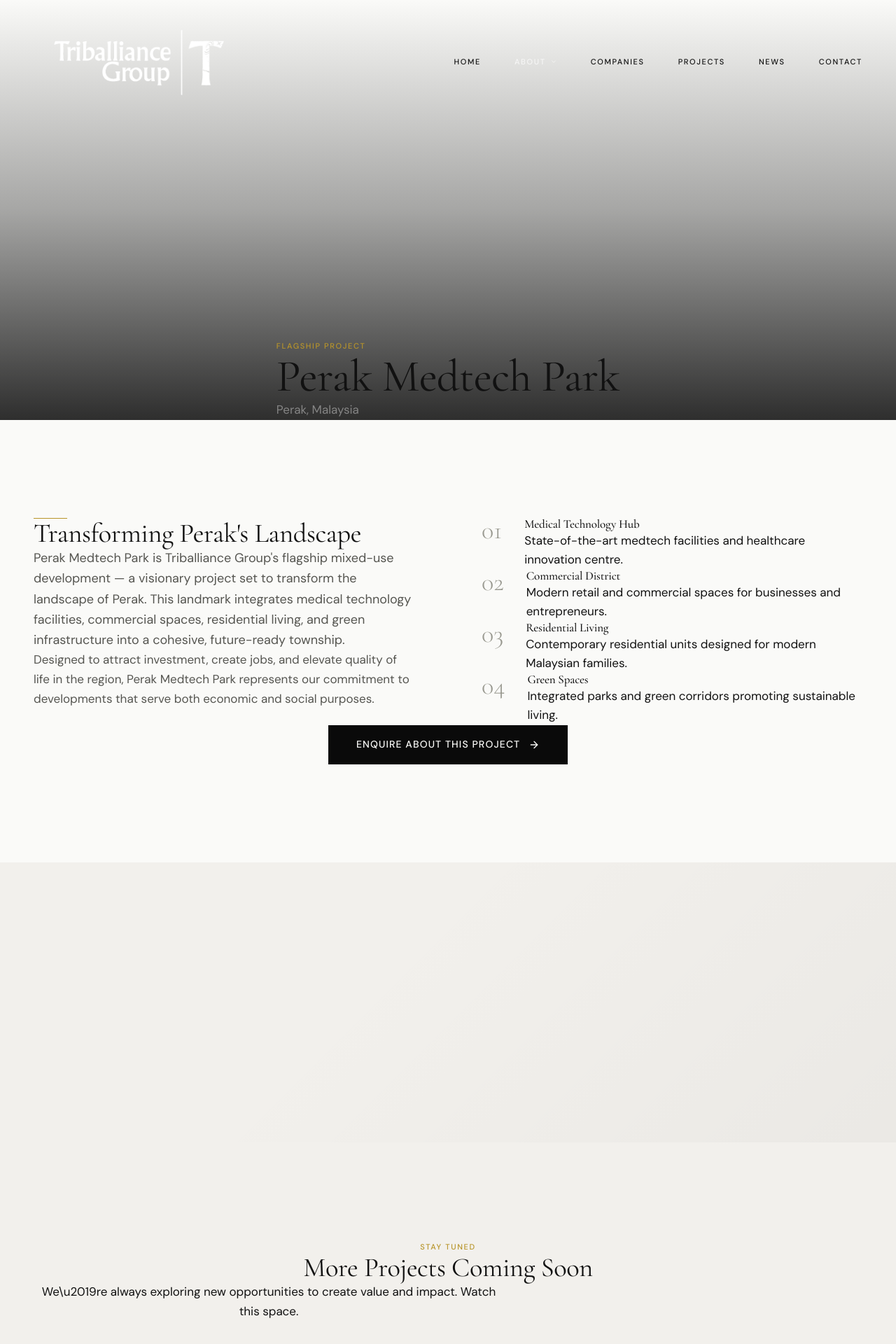
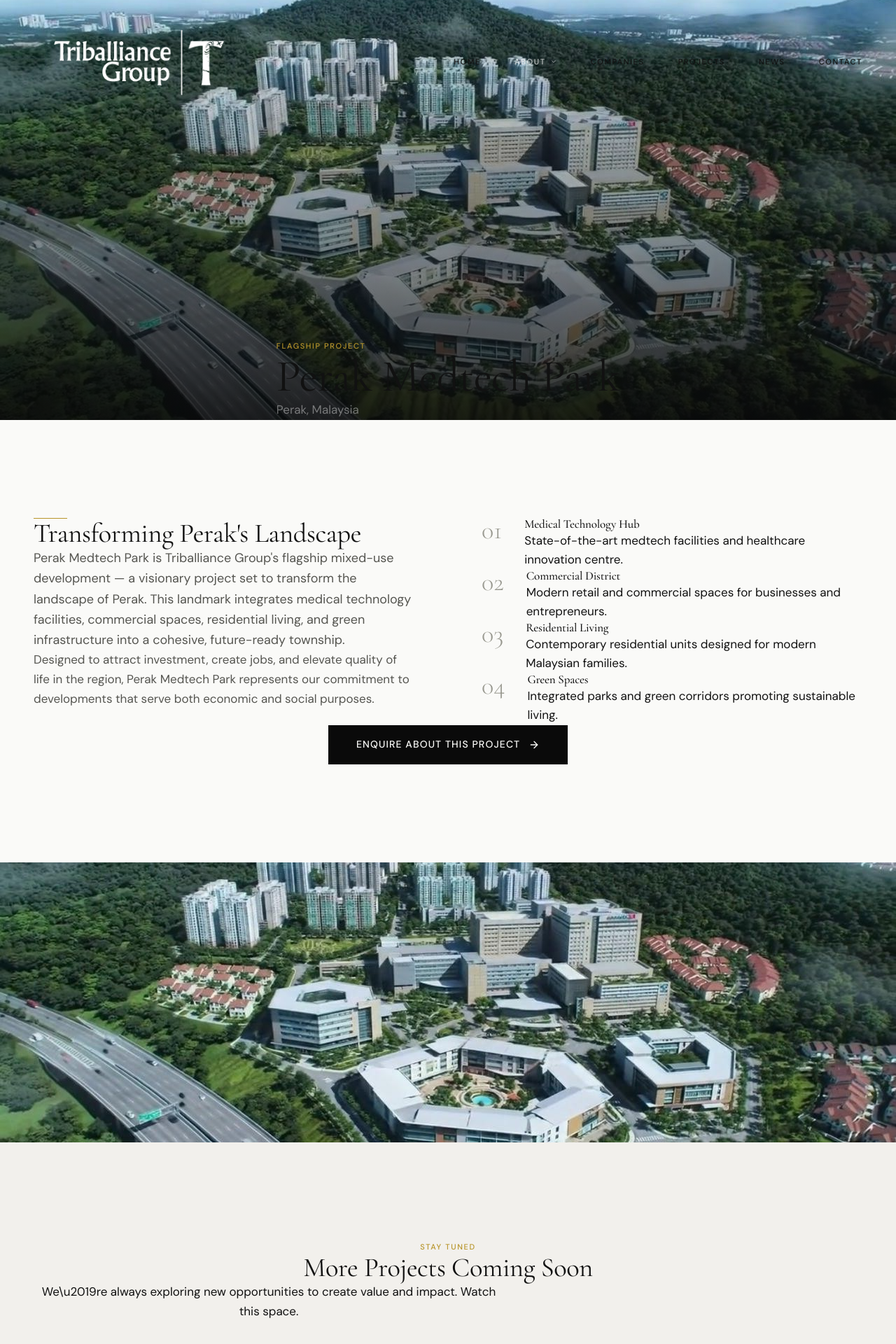
Before and after one commit to shamnashriq-ai/triballiance-website, a Next.js app: page /projects in a window 1280 px wide. Shown: the top 1920 px of the page at 70% size. Built offline with nearby package versions, Linux system fonts and the light colour scheme.

Commit message:
Add flipped Perak Medtech Park image as flagship project background

```diff
--- a/src/app/page.tsx
+++ b/src/app/page.tsx
@@ -256,7 +256,9 @@
 
       {/* FLAGSHIP PROJECT — Full-bleed cinematic */}
       <section className="relative min-h-[80vh] flex items-center overflow-hidden">
-        <div className="absolute inset-0 img-placeholder" />
+        <div className="absolute inset-0">
+          <img src="/perak-medtech-bg.jpg" alt="Perak Medtech Park" className="w-full h-full object-cover" />
+        </div>
         <div className="absolute inset-0 bg-[var(--color-black)]/70" />
 
         <div className="container-site relative z-10 py-20">
--- a/src/app/projects/page.tsx
+++ b/src/app/projects/page.tsx
@@ -30,7 +30,9 @@
     <>
       {/* Hero */}
       <section className="relative min-h-[75vh] flex items-end overflow-hidden">
-        <div className="absolute inset-0 img-placeholder" />
+        <div className="absolute inset-0">
+          <img src="/perak-medtech-bg.jpg" alt="Perak Medtech Park" className="w-full h-full object-cover" />
+        </div>
         <div className="absolute inset-0 bg-gradient-to-t from-[var(--color-black)]/85 via-[var(--color-black)]/35 to-transparent" />
 
         <div className="container-site relative z-10 pb-20 lg:pb-28 pt-40">
@@ -135,7 +137,9 @@
       </section>
 
       {/* Full-bleed image break */}
-      <div className="h-[50vh] img-placeholder" />
+      <div className="h-[50vh] relative overflow-hidden">
+        <img src="/perak-medtech-bg.jpg" alt="Perak Medtech Park" className="w-full h-full object-cover" />
+      </div>
 
       {/* Coming Soon */}
       <section className="section-padding bg-[var(--color-surface)]">
```
Also changed, not shown: public/perak-medtech-bg.jpg (added).
